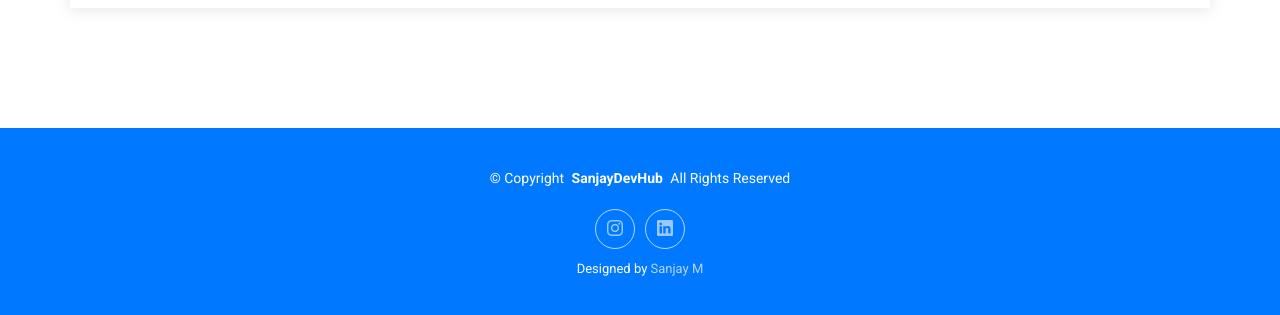
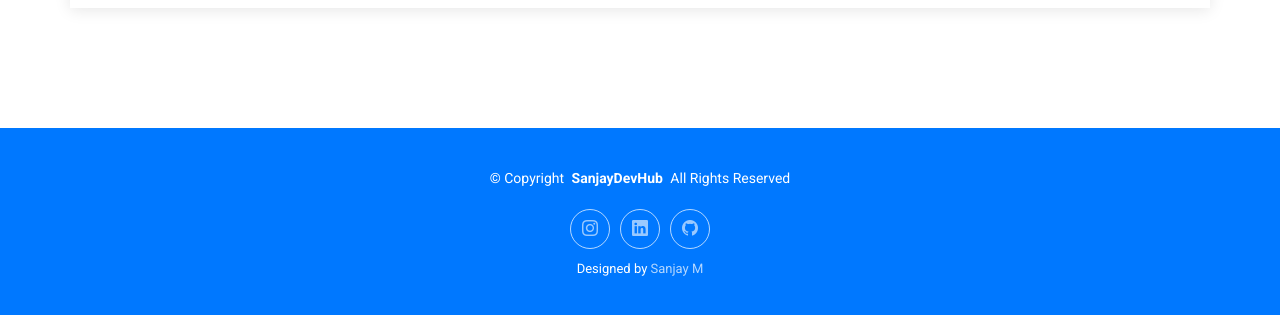
Before and after one commit to Sanjay-M1512/Portfolio-Sanjay, a plain HTML site: page index.html in a window 1280 px wide. Shown: the part 8839-9154 px from the top of the page. Drawn offline with Linux system fonts and the light colour scheme; some packages are replaced by stand-ins of ours; a script that the page names is missing.

Commit message:
Update index.html

```diff
--- a/index.html
+++ b/index.html
@@ -824,6 +824,7 @@
       <div class="social-links d-flex justify-content-center">
         <a href="https://www.instagram.com/sanjay__panda__"><i class="bi bi-instagram"></i></a>
         <a href="https://www.linkedin.com/in/sanjay-m-31658b288/"><i class="bi bi-linkedin"></i></a>
+        <a href="https://github.com/Sanjay-M1512" target="_blank"><i class="bi bi-github"></i></a>
       </div>
       <div class="credits">
         <!-- All the links in the footer should remain intact. -->
```
